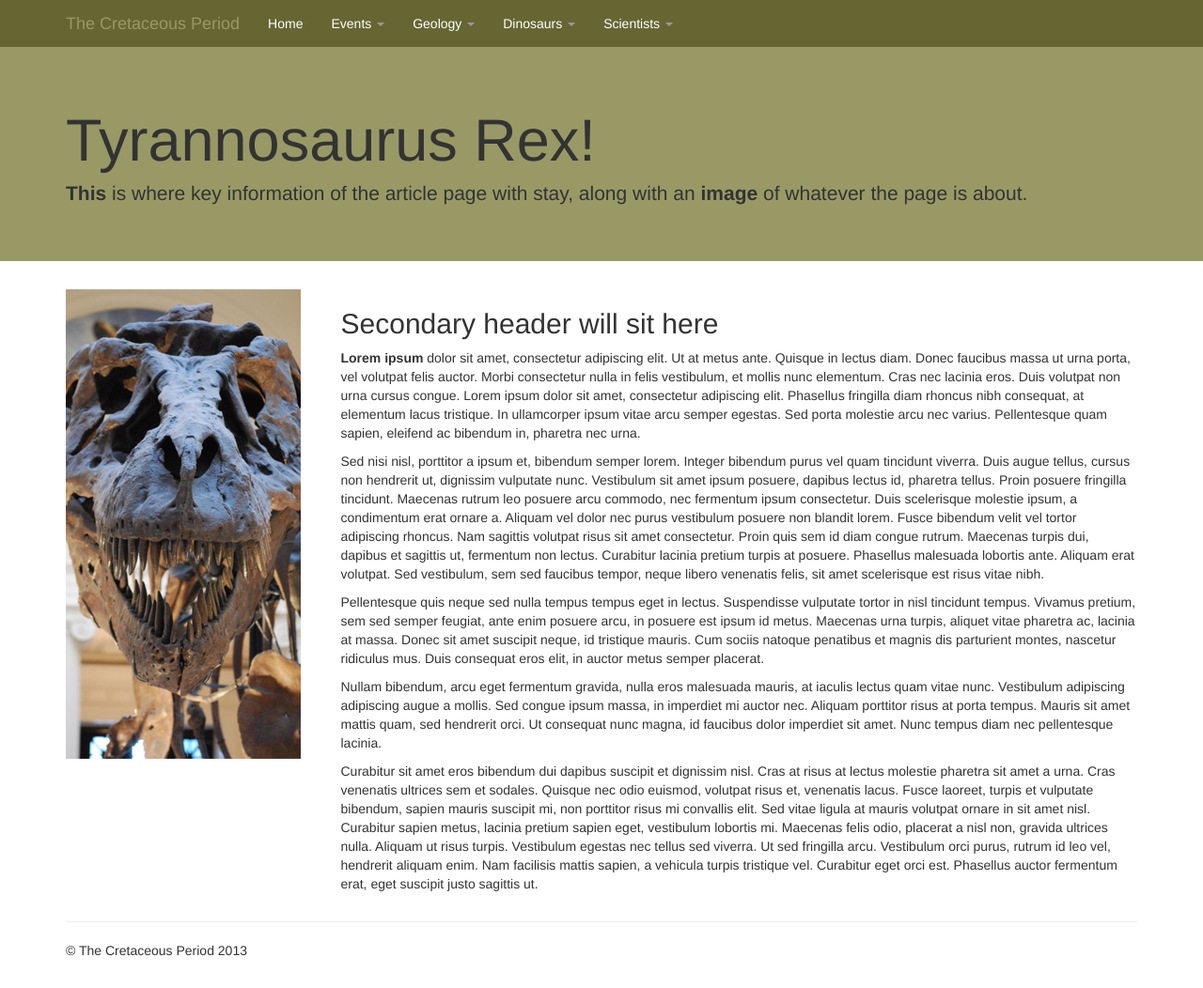
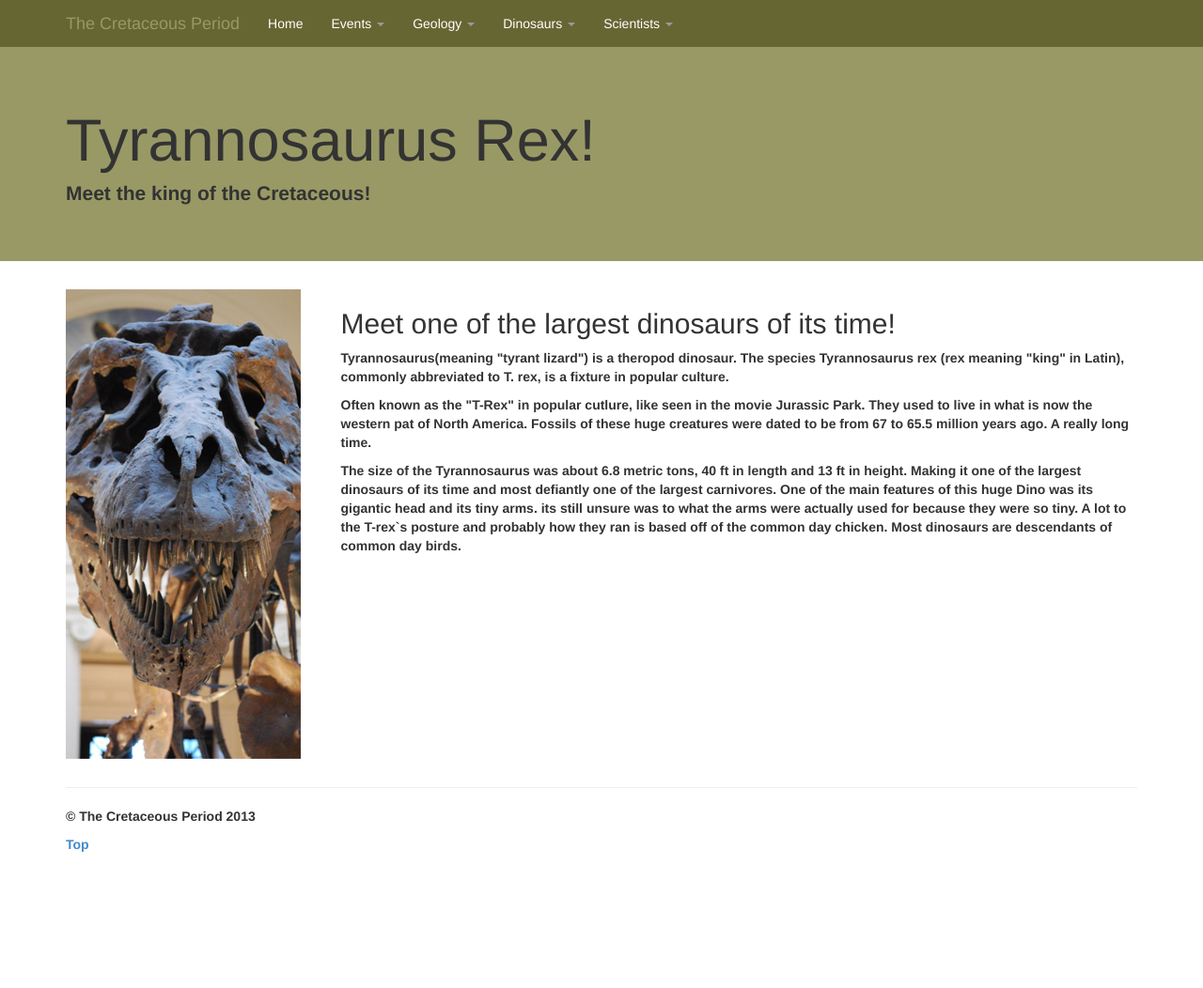
Before and after one commit to laurah1966/large-data-website, a Jekyll site: the page built from t-rex.html, in a window 1280 px wide and 1052 px high. Shown: the whole window at 94% size. Built offline with Jekyll 4.4.1, drawn with Linux system fonts in a browser that asks for light colours; some web fonts are replaced.

Commit message:
Added content and skip links

```diff
--- a/_layouts/default.html
+++ b/_layouts/default.html
@@ -48,6 +48,12 @@
   </head>
 
   <body>
+
+  <ul class="skiplinks">
+	<li><a href="#main"> Skip to primary content</a></li>
+	<li><a href="#complementary"> Skip to secondary content</a></li>
+	<li><a href="#navigation"> Skip to Navigation</a></li>
+</ul>
 
 
     <div class="navbar navbar-fixed-top navbar-inverse" role="navigation">
--- a/css/common.css
+++ b/css/common.css
@@ -1,3 +1,49 @@
 html{
 	font-family: 'Allerta', sans-serif;
 }
+
+.skiplinks{
+	margin:0;
+	padding:0;
+	position:absolute;
+	font-size: 1.25rem;
+	list-style-type: none;
+	z-index: 3000;
+	width:100%;
+
+	font-size: 1.25rem;
+	font-weight: bold;
+	list-style-type:none;
+}
+
+.skiplinks a,
+.skiplinks a:link,
+.skiplinks a:visited {
+	padding: 0.5em 0.75em;
+	position:absolute;
+	top: -10em;
+
+	background-color: #000;
+	color: #FFF;
+	text-decoration:none;
+}
+
+.skiplinks a:focus {
+	top:0;
+}
+
+a,
+a:link,
+a:visited{
+	outline:none; /* Removes the keyboard selection highlihgt*/
+}
+
+
+a:hover,
+a:active{
+	outline:none; /* Removes the keyboard selection highlihgt*/
+}
+
+a:focus {
+	outline:2 px solid #6666cc;
+}
--- a/t-rex.html
+++ b/t-rex.html
@@ -5,12 +5,12 @@
     <!-- Main jumbotron for a primary marketing message or call to action -->
     <div class="jumbotron">
       <div class="container">
-        <h1>Tyrannosaurus Rex!</h1>
-        <p> <strong>This</strong> is where key information of the article page with stay, along with an  <strong>image</strong> of whatever the page is about.</p>
+        <h1 role="main" id="main">Tyrannosaurus Rex!</h1>
+        <p> <strong>Meet the king of the Cretaceous!</p>
       </div>
     </div>
 
-    <div class="container">
+    <div class="container" role="complementary" id="complementary">
       <!-- Example row of columns -->
       <div class="row">
         <div class="col-lg-3">
@@ -18,20 +18,12 @@
 
         </div>
         <div class="col-lg-9">
-          <h2>Secondary header will sit here</h2>
-          <p><strong>Lorem ipsum</strong> dolor sit amet, consectetur adipiscing elit. Ut at metus ante. Quisque in lectus diam. Donec faucibus massa ut urna porta, vel volutpat felis auctor. Morbi consectetur nulla in felis vestibulum, et mollis nunc elementum. Cras nec lacinia eros. Duis volutpat non urna cursus congue. Lorem ipsum dolor sit amet, consectetur adipiscing elit. Phasellus fringilla diam rhoncus nibh consequat, at elementum lacus tristique. In ullamcorper ipsum vitae arcu semper egestas. Sed porta molestie arcu nec varius. Pellentesque quam sapien, eleifend ac bibendum in, pharetra nec urna.
-</p>
-<p>
-Sed nisi nisl, porttitor a ipsum et, bibendum semper lorem. Integer bibendum purus vel quam tincidunt viverra. Duis augue tellus, cursus non hendrerit ut, dignissim vulputate nunc. Vestibulum sit amet ipsum posuere, dapibus lectus id, pharetra tellus. Proin posuere fringilla tincidunt. Maecenas rutrum leo posuere arcu commodo, nec fermentum ipsum consectetur. Duis scelerisque molestie ipsum, a condimentum erat ornare a. Aliquam vel dolor nec purus vestibulum posuere non blandit lorem. Fusce bibendum velit vel tortor adipiscing rhoncus. Nam sagittis volutpat risus sit amet consectetur. Proin quis sem id diam congue rutrum. Maecenas turpis dui, dapibus et sagittis ut, fermentum non lectus. Curabitur lacinia pretium turpis at posuere. Phasellus malesuada lobortis ante. Aliquam erat volutpat. Sed vestibulum, sem sed faucibus tempor, neque libero venenatis felis, sit amet scelerisque est risus vitae nibh.
-</p>
-<p>
-Pellentesque quis neque sed nulla tempus tempus eget in lectus. Suspendisse vulputate tortor in nisl tincidunt tempus. Vivamus pretium, sem sed semper feugiat, ante enim posuere arcu, in posuere est ipsum id metus. Maecenas urna turpis, aliquet vitae pharetra ac, lacinia at massa. Donec sit amet suscipit neque, id tristique mauris. Cum sociis natoque penatibus et magnis dis parturient montes, nascetur ridiculus mus. Duis consequat eros elit, in auctor metus semper placerat.
-</p>
-<p>
-Nullam bibendum, arcu eget fermentum gravida, nulla eros malesuada mauris, at iaculis lectus quam vitae nunc. Vestibulum adipiscing adipiscing augue a mollis. Sed congue ipsum massa, in imperdiet mi auctor nec. Aliquam porttitor risus at porta tempus. Mauris sit amet mattis quam, sed hendrerit orci. Ut consequat nunc magna, id faucibus dolor imperdiet sit amet. Nunc tempus diam nec pellentesque lacinia.
-</p>
-<p>
-Curabitur sit amet eros bibendum dui dapibus suscipit et dignissim nisl. Cras at risus at lectus molestie pharetra sit amet a urna. Cras venenatis ultrices sem et sodales. Quisque nec odio euismod, volutpat risus et, venenatis lacus. Fusce laoreet, turpis et vulputate bibendum, sapien mauris suscipit mi, non porttitor risus mi convallis elit. Sed vitae ligula at mauris volutpat ornare in sit amet nisl. Curabitur sapien metus, lacinia pretium sapien eget, vestibulum lobortis mi. Maecenas felis odio, placerat a nisl non, gravida ultrices nulla. Aliquam ut risus turpis. Vestibulum egestas nec tellus sed viverra. Ut sed fringilla arcu. Vestibulum orci purus, rutrum id leo vel, hendrerit aliquam enim. Nam facilisis mattis sapien, a vehicula turpis tristique vel. Curabitur eget orci est. Phasellus auctor fermentum erat, eget suscipit justo sagittis ut.
+          <h2>Meet one of the largest dinosaurs of its time!</h2>
+          <p><strong>Tyrannosaurus</strong>(meaning "tyrant lizard") is a theropod dinosaur. The species Tyrannosaurus rex (rex meaning "king" in Latin), commonly abbreviated to T. rex, is a fixture in popular culture.
+</p><p>
+Often known as the "T-Rex" in popular cutlure, like seen in the movie Jurassic Park. They used to live in what is now the western pat of North America.  Fossils of these huge creatures were dated to be from 67 to 65.5 million years ago. A really long time.
+</p><p>
+ The size of the Tyrannosaurus was about 6.8 metric tons, 40 ft in length and 13 ft in height. Making it one of the largest dinosaurs of its time and most defiantly one of the largest carnivores.  One of the main features of this huge Dino was its gigantic head and its tiny arms. its still unsure was to what the arms were actually used for because they were so tiny.  A lot to the T-rex`s posture and probably how they ran is based off of the common day chicken. Most dinosaurs are descendants of common day birds.
 </p>
 
        </div>
@@ -40,7 +32,8 @@
 
       <hr>
 
-      <footer>
+      <footer role="contentinfo">
         <p>&copy; The Cretaceous Period 2013 </p>
+		<a href="#top">Top</a>
       </footer>
     </div> <!-- /container -->
```
Also changed, not shown: extinction-event.html (+4 -3 lines), index.html (+6 -3 lines).
